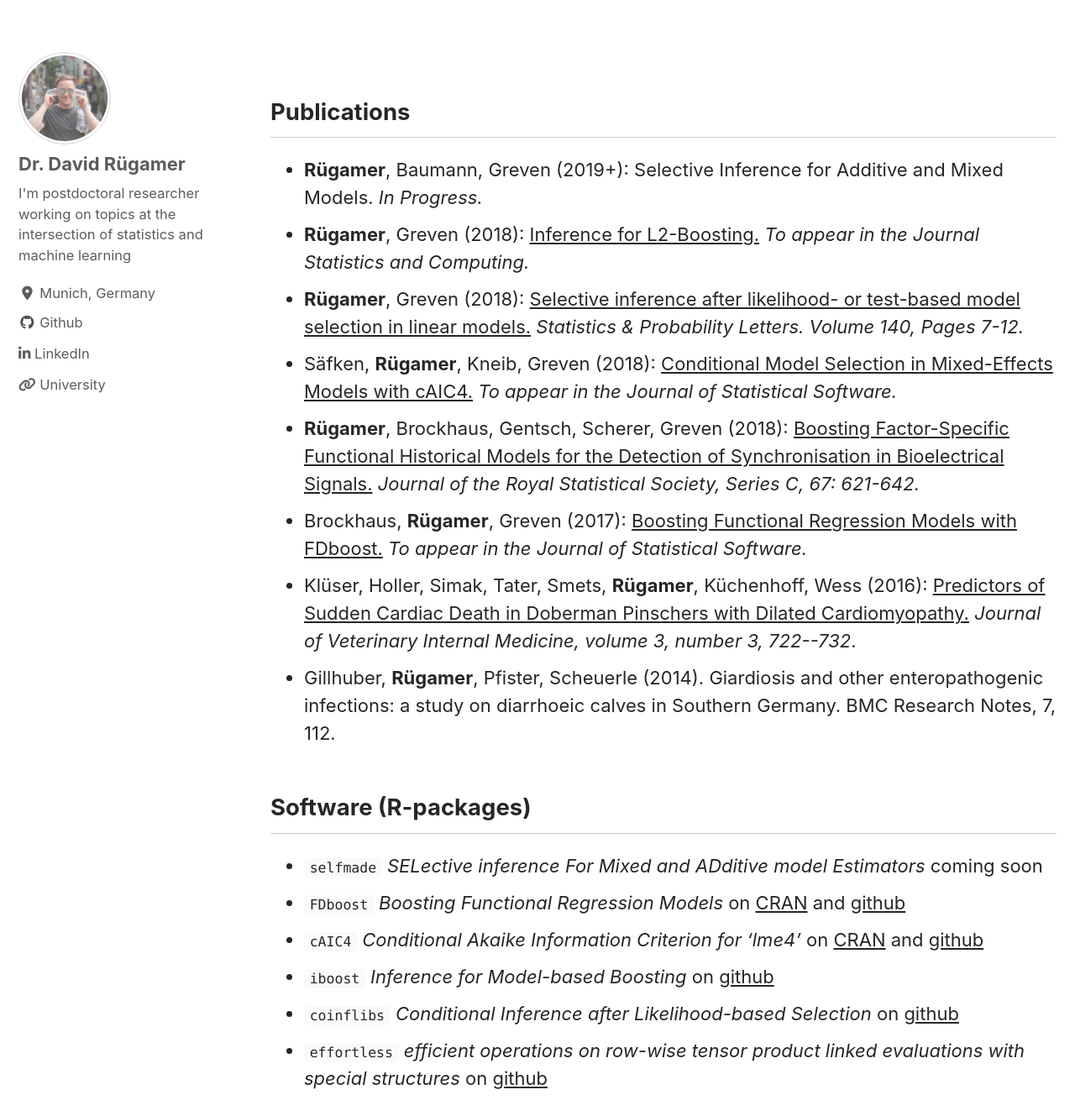
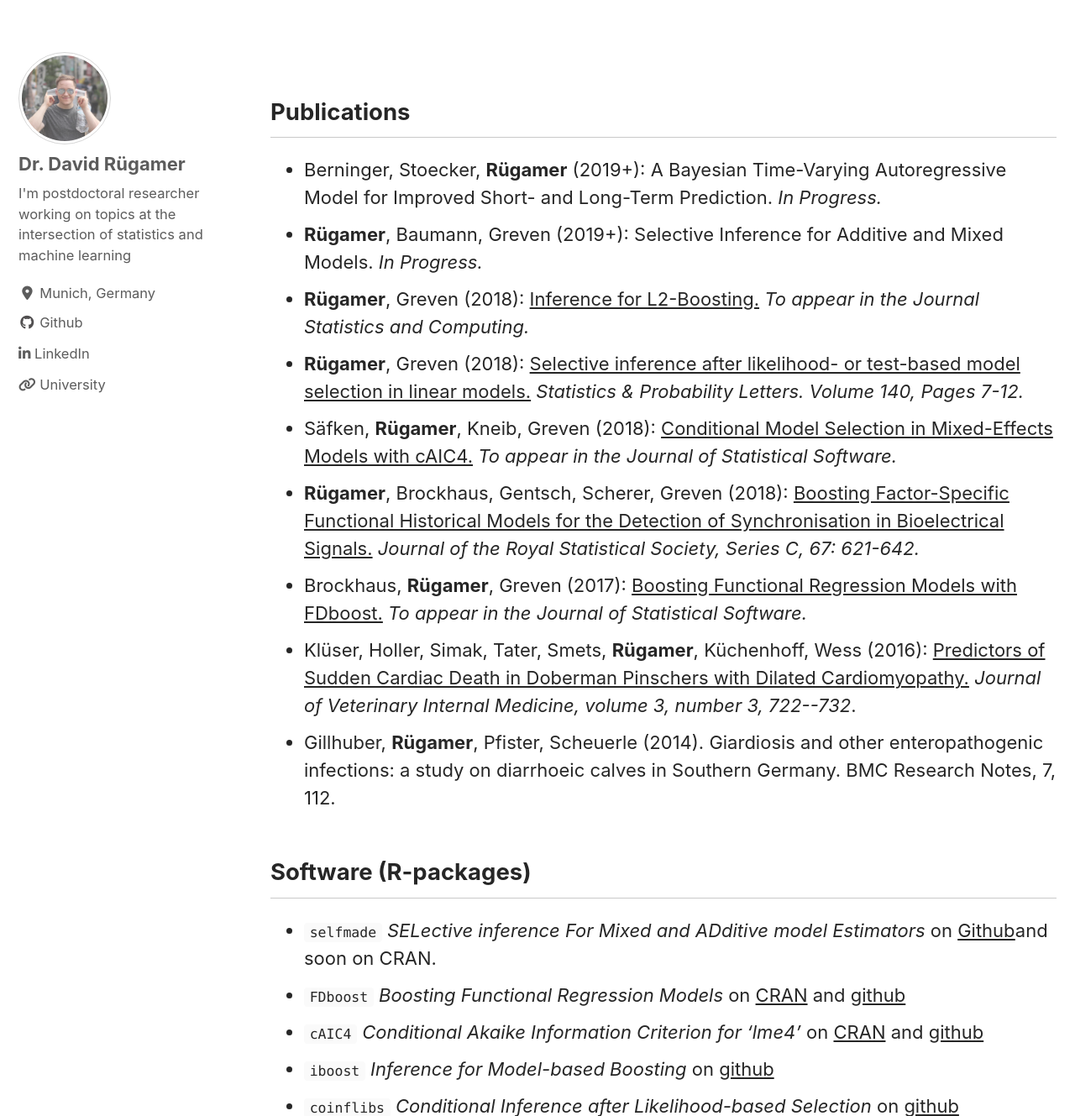
Before and after one commit to davidruegamer/davidruegamer.github.io, a Jekyll site: the page built from _pages/publications.md, in a window 1280 px wide and 1400 px high, scrolled down 262 px, cut to the strip 71-1400 px from the top of the window. Shown: the whole strip at 84% size. Built offline with Jekyll 4.4.1, drawn with Linux system fonts in a browser that asks for light colours; cached includes are drawn as plain includes; nearby versions of some CDN libraries; comment, search, counter and statistics services are not loaded; a style sheet for code colours, icons or effects is not loaded.

Commit message:
update publications w/ some soon to publish stuff

```diff
--- a/_pages/publications.md
+++ b/_pages/publications.md
@@ -15,6 +15,7 @@ Publications
 ---------------
 
 <ul>
+<li> Berninger, Stoecker, <b>R&uuml;gamer</b> (2019+): A Bayesian Time-Varying Autoregressive Model for Improved Short- and Long-Term Prediction. <i>In Progress.</i></li>
 <li> <b>R&uuml;gamer</b>, Baumann, Greven (2019+): Selective Inference for Additive and Mixed Models. <i>In Progress.</i></li>
 <li> <b>R&uuml;gamer</b>, Greven (2018): <a href="https://arxiv.org/abs/1805.01852">Inference for L2-Boosting.</a> <i>To appear in the Journal Statistics and Computing.</i></li>
 <li> <b>R&uuml;gamer</b>, Greven (2018): <a href="https://www.sciencedirect.com/science/article/pii/S0167715218301640">Selective inference after likelihood- or test-based model selection in linear models.</a> <i>Statistics & Probability Letters. Volume 140, Pages 7-12.</i> </li>
@@ -30,7 +31,7 @@ Detection of Synchronisation in Bioelectrical Signals.</a> <i>Journal of the Roy
 Software (R-packages)
 ---------------
 
-+ `selfmade`  *SELective inference For Mixed and ADditive model Estimators* coming soon
++ `selfmade`  *SELective inference For Mixed and ADditive model Estimators* on [Github](https://github.com/davidruegamer/selfmade/)and soon on CRAN.
 + `FDboost`  *Boosting Functional Regression Models* on [CRAN](https://cran.r-project.org/web/packages/FDboost/index.html) and [github](https://github.com/boost-R/FDboost)
 + `cAIC4`  *Conditional Akaike Information Criterion for 'lme4'* on [CRAN](https://cran.r-project.org/web/packages/cAIC4/index.html) and [github](https://github.com/davidruegamer/cAIC4dev)
 + `iboost`  *Inference for Model-based Boosting* on [github](https://github.com/davidruegamer/iboost)
```
